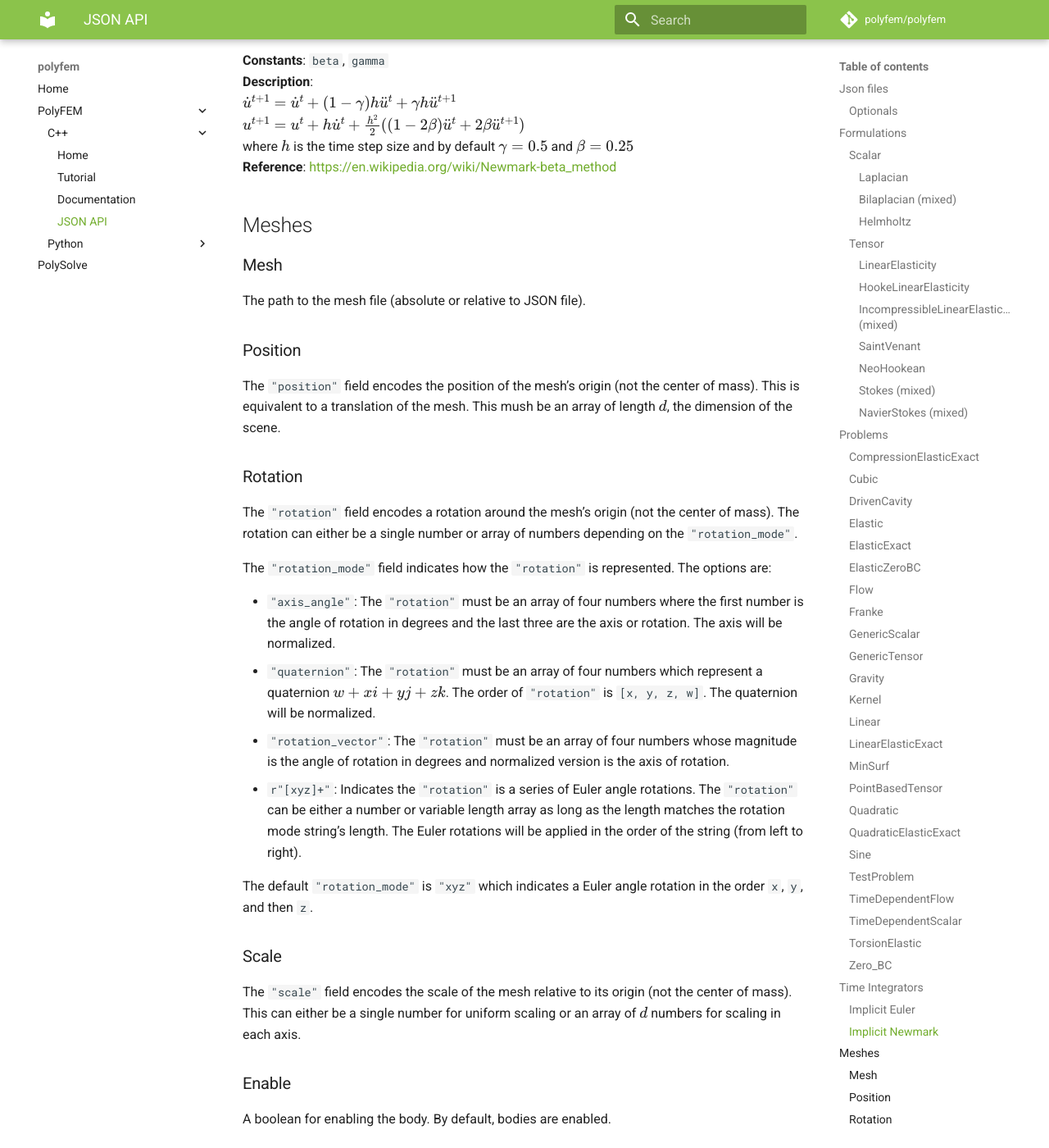
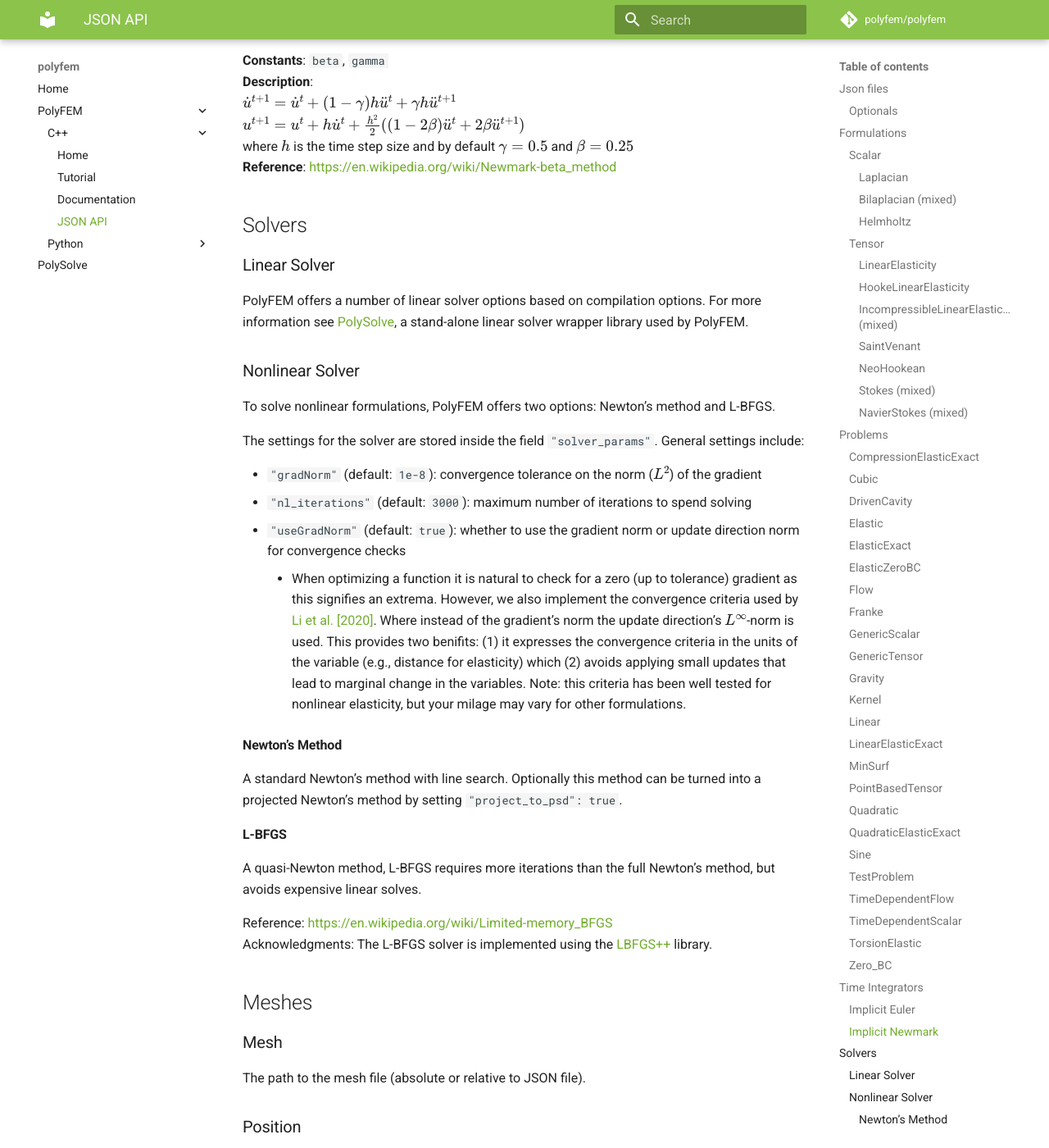
Before and after one commit to polyfem/polyfem.github.io, an MkDocs documentation site: the page built from docs/documentation.md, in a window 1280 px wide and 1400 px high, scrolled down 12044 px. Shown: the whole window at 82% size. Built offline with MkDocs 1.6.1 and Material for MkDocs 9.7.7, drawn with Linux system fonts in a browser that asks for light colours; formulas are drawn with MathJax 3; comment, search, counter and statistics services are not loaded; some of the changed text lies outside the part shown.

Commit message:
Added docs for nl_solvers

```diff
--- a/docs/documentation.md
+++ b/docs/documentation.md
@@ -496,6 +496,35 @@ $u^{t+1} = u^t + h\dot{u}^t + \tfrac{h^2}{2}((1-2\beta)\ddot{u}^t + 2\beta\ddot{
 where $h$ is the time step size and by default $\gamma = 0.5$ and $\beta = 0.25$<br>
 **Reference**: https://en.wikipedia.org/wiki/Newmark-beta_method
 
+Solvers
+-------
+
+### Linear Solver
+
+PolyFEM offers a number of linear solver options based on compilation options. For more information see [PolySolve](../solvers), a stand-alone linear solver wrapper library used by PolyFEM.
+
+### Nonlinear Solver
+
+To solve nonlinear formulations, PolyFEM offers two options: Newton's method and L-BFGS.
+
+The settings for the solver are stored inside the field `"solver_params"`. General settings include:
+
+* `"gradNorm"` (default: `1e-8`): convergence tolerance on the norm ($L^2$) of the gradient
+* `"nl_iterations"` (default: `3000`): maximum number of iterations to spend solving
+* `"useGradNorm"` (default: `true`): whether to use the gradient norm or update direction norm for convergence checks
+    * When optimizing a function it is natural to check for a zero (up to tolerance) gradient as this signifies an extrema. However, we also implement the convergence criteria used by [Li et al. [2020]](https://ipc-sim.github.io/). Where instead of the gradient's norm the update direction's $L^\infty$-norm is used. This provides two benifits: (1) it expresses the convergence criteria in the units of the variable (e.g., distance for elasticity) which (2) avoids applying small updates that lead to marginal change in the variables. Note: this criteria has been well tested for nonlinear elasticity, but your milage may vary for other formulations.
+
+#### Newton's Method
+
+A standard Newton's method with line search. Optionally this method can be turned into a projected Newton's method by setting `"project_to_psd": true`.
+
+#### L-BFGS
+
+A quasi-Newton method, L-BFGS requires more iterations than the full Newton's method, but avoids expensive linear solves.
+
+Reference: https://en.wikipedia.org/wiki/Limited-memory_BFGS<br>
+Acknowledgments: The L-BFGS solver is implemented using the [LBFGS++](https://github.com/yixuan/LBFGSpp) library.
+
 Meshes
 ------
 
```
Also changed, not shown: other parts of docs/documentation.md (+1 -1 lines).
